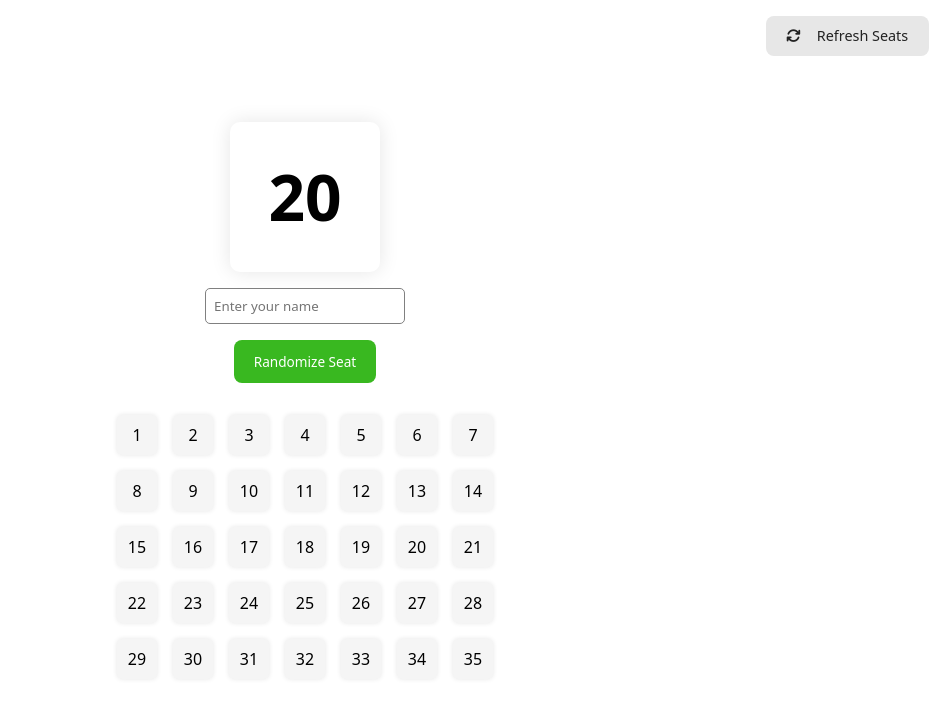
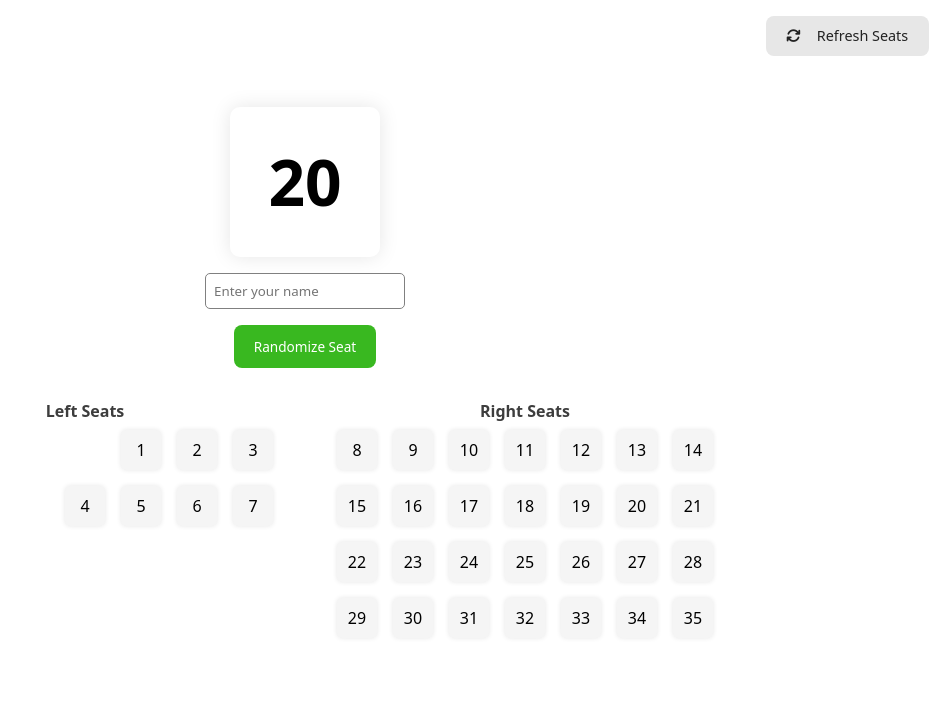
Before and after one commit to wp-83/seat-randomizer, a plain HTML site: page index.html in a window 1280 px wide. Shown: the whole page, without its empty margins (335-1280 px from the left). Drawn offline with Linux system fonts and the light colour scheme.

Commit message:
add: fix layout and add form effect

```diff
--- a/index.html
+++ b/index.html
@@ -9,6 +9,7 @@
 	</head>
 	<body>
 		<main>
+			<form id="submit-form">
 				<section id="random-number">20</section>
 				<input type="text" id="user-name" placeholder="Enter your name">
 				<button id="randomize">Randomize Seat</button>
@@ -16,10 +17,11 @@
 				<button id="refresh-seats">
 					<i class="fa-solid fa-arrows-rotate"></i> Refresh Seats
 				</button>
+			</form>
 
 			<section id="seats-board">
 				<div class="left-seats">
-					<h4>EMPTY</h4>
+					<h4>Left Seats</h4>
 					<div class="seats">
 						<!-- <div class="seat" data-number="1">1</div>
 						<div class="seat" data-number="2">2</div>
@@ -44,7 +46,7 @@
 					</div>
 				</div>
 				<div class="right-seats">
-					<!-- <h4>Seats</h4> -->
+					<h4>Right Seats</h4>
 					<div class="seats">
 						<!-- <div class="seat" data-number="21">21</div>
 						<div class="seat" data-number="22">22</div>
--- a/script.js
+++ b/script.js
@@ -1,3 +1,7 @@
+const submitForm = document.querySelector("#submit-form");
+submitForm.addEventListener("submit", (e) => e.preventDefault());
+
+
 const randomizeBtn = document.querySelector("#randomize");
 const randomNumberBox = document.querySelector("#random-number");
 const refreshSeatsEl = document.querySelector("#refresh-seats");
@@ -10,16 +14,16 @@ const leftSeatsMap = [
 	"",
 	"",
 	"",
+	"s",
+	"s",
+	"s",
 	"",
 	"",
 	"",
-	"",
-	"",
-	"",
-	"",
-	"",
-	"",
-	"",
+	"s",
+	"s",
+	"s",
+	"s",
 ]; // 18
 
 const rightSeatsMap = [
@@ -51,13 +55,13 @@ const rightSeatsMap = [
 	"s",
 	"s",
 	"s",
-	"s",
-	"s",
-	"s",
-	"s",
-	"s",
-	"s",
-	"s",
+	"",
+	"",
+	"",
+	"",
+	"",
+	"",
+	"",
 ]; // 17
 
 const leftSeats = leftSeatsMap.filter((e) => e != "").length;
--- a/style.css
+++ b/style.css
@@ -88,7 +88,12 @@ button:hover{
 }
 
 .left-seats {
-    display: none;
+    /* display: none; */
+}
+
+.seats .seat-box:empty {
+    /* background: white; */
+    opacity: 0;
 }
 
 .left-seats h4, .right-seats h4 {
```
Lines whose indentation alone changed are shown as unchanged.
